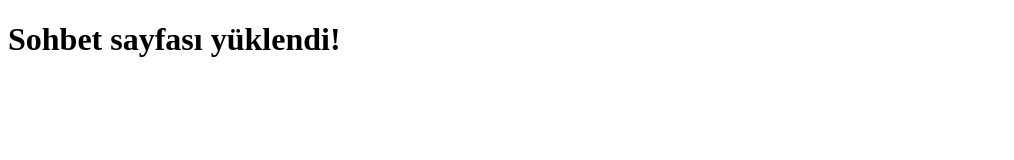
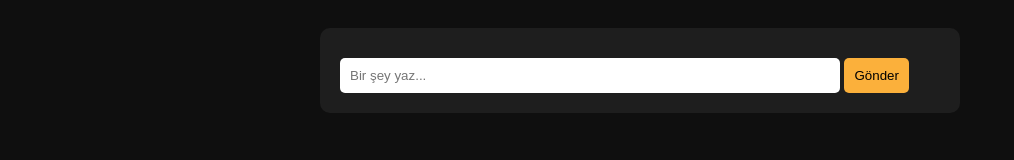
Before and after one commit to yunus4900/nocta, a plain HTML site: page templates/sohbet.html in a window 1280 px wide. Shown: the whole page, without its empty margins (0-1014 px from the left). Drawn offline with Linux system fonts and the light colour scheme.

Commit message:
Update sohbet.html

```diff
--- a/templates/sohbet.html
+++ b/templates/sohbet.html
@@ -1,9 +1,70 @@
 <!DOCTYPE html>
-<html>
+<html lang="tr">
 <head>
+  <meta charset="UTF-8">
   <title>Nocta Sohbet</title>
+  <style>
+    body {
+      font-family: Arial, sans-serif;
+      background: #0f0f0f;
+      color: #fff;
+      padding: 20px;
+    }
+    .chat-box {
+      background: #1e1e1e;
+      padding: 20px;
+      border-radius: 10px;
+      max-width: 600px;
+      margin: auto;
+    }
+    .message {
+      margin-bottom: 10px;
+    }
+    .user { color: #00e1ff; }
+    .bot { color: #fbb03b; }
+    input[type="text"] {
+      width: 80%;
+      padding: 10px;
+      margin-top: 10px;
+      border: none;
+      border-radius: 5px;
+    }
+    button {
+      padding: 10px;
+      border: none;
+      background: #fbb03b;
+      color: #000;
+      border-radius: 5px;
+      cursor: pointer;
+    }
+  </style>
 </head>
 <body>
-  <h1>Sohbet sayfası yüklendi!</h1>
+  <div class="chat-box">
+    <div id="chat"></div>
+    <input type="text" id="message" placeholder="Bir şey yaz..." />
+    <button onclick="sendMessage()">Gönder</button>
+  </div>
+
+  <script>
+    async function sendMessage() {
+      const input = document.getElementById('message');
+      const chat = document.getElementById('chat');
+      const message = input.value.trim();
+      if (!message) return;
+
+      chat.innerHTML += `<div class="message user"><strong>Sen:</strong> ${message}</div>`;
+      input.value = '';
+
+      const response = await fetch('/chat', {
+        method: 'POST',
+        headers: {'Content-Type': 'application/json'},
+        body: JSON.stringify({ message: message, role: "samimi" })
+      });
+      const data = await response.json();
+
+      chat.innerHTML += `<div class="message bot"><strong>Bot:</strong> ${data.reply}</div>`;
+    }
+  </script>
 </body>
 </html>
```
